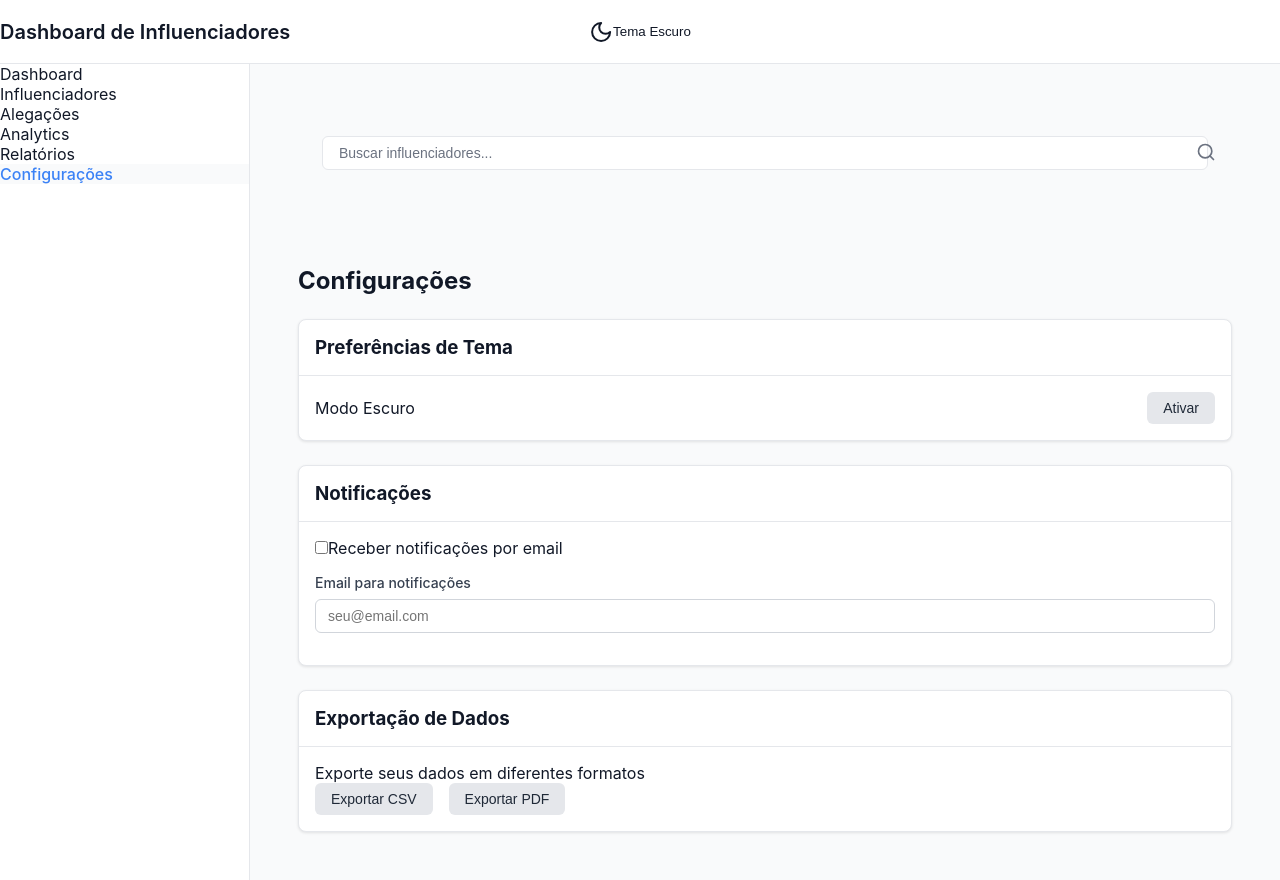
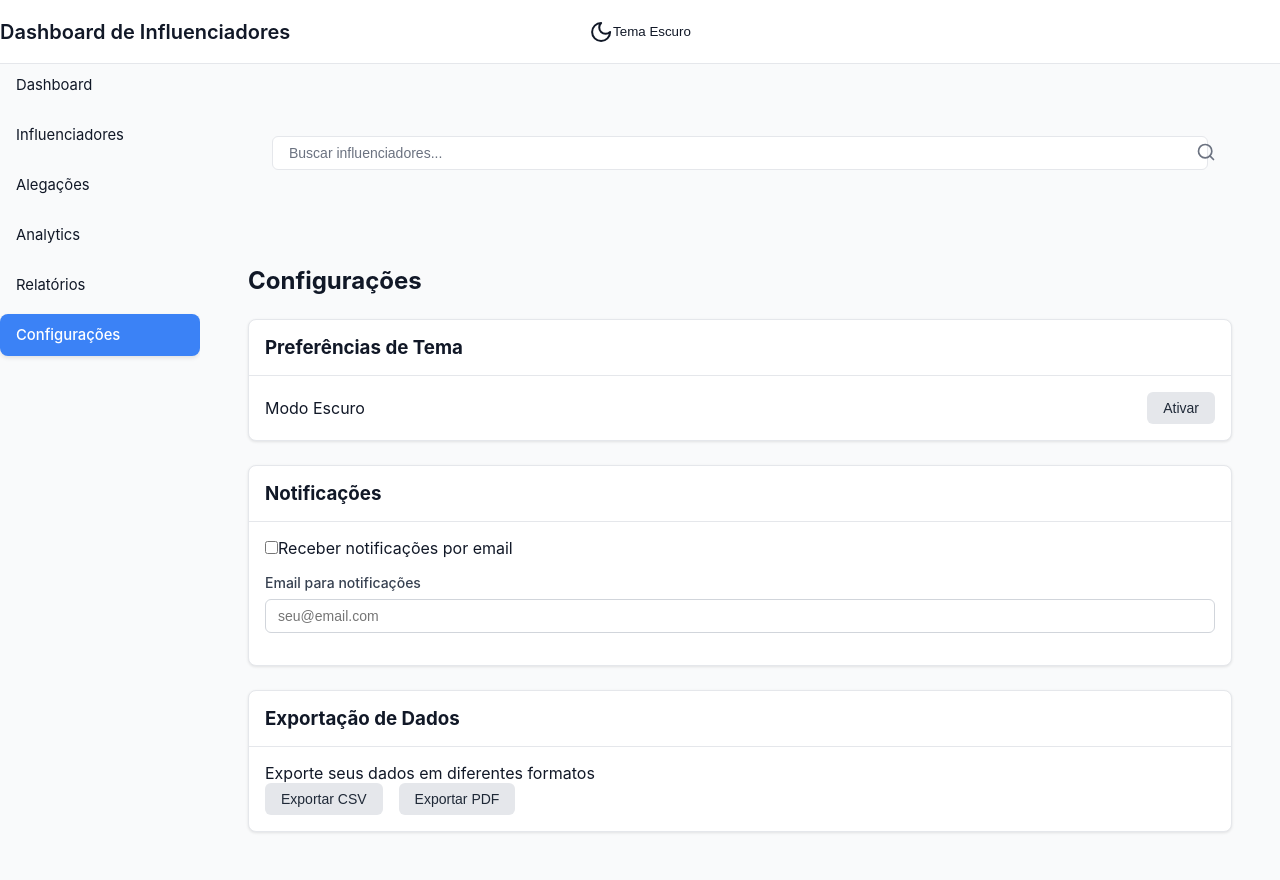
Before and after one commit to vinizanotti89/painel-administrativo-influenciadores, a React (Vite) app in the folder influencers-dashboard/client/: page /settings in a window 1280 px wide. Built offline with nearby package versions, Linux system fonts and the light colour scheme.

Commit message:
mudança sidebar

```diff
--- a/influencers-dashboard/client/src/styles/layout/Sidebar.css
+++ b/influencers-dashboard/client/src/styles/layout/Sidebar.css
@@ -1,41 +1,43 @@
 @import '@/styles/themes.css';
 
 .sidebar {
-  width: 250px;
+  width: 200px;
   min-height: calc(100vh - 64px);
-  background-color: var(--card-background);
-  border-right: 1px solid var(--border-color);
+  background-color: var(--background-secondary);
   transition: all 0.2s ease-in-out;
 }
 
 .sidebar-nav {
-  padding: var(--spacing-4);
+  padding: var(--spacing-3);
 }
 
 .menu-items {
   display: flex;
   flex-direction: column;
-  gap: var(--spacing-2);
+  gap: 0.5rem;
 }
 
 .menu-item {
   display: flex;
   align-items: center;
-  padding: var(--spacing-3) var(--spacing-4);
+  padding: 0.75rem 1rem;
   color: var(--text-primary);
   text-decoration: none;
-  border-radius: var(--border-radius);
+  border-radius: 8px;
   transition: all 0.2s ease-in-out;
+  font-size: 0.925rem;
 }
 
 .menu-item:hover {
   background-color: var(--hover-background);
+  transform: translateX(4px);
 }
 
 .menu-item.active {
-  background-color: var(--background-secondary);
-  color: var(--primary-color);
+  background-color: var(--primary-color);
+  color: #ffffff;
   font-weight: 500;
+  box-shadow: 0 2px 4px rgba(0, 0, 0, 0.1);
 }
 
 [data-theme="dark"] .sidebar {
@@ -43,14 +45,16 @@
 }
 
 [data-theme="dark"] .menu-item {
-  color: var(--text-primary);
+  color: var(--text-secondary);
 }
 
 [data-theme="dark"] .menu-item:hover {
   background-color: var(--hover-background);
+  color: var(--text-primary);
 }
 
 [data-theme="dark"] .menu-item.active {
-  background-color: var(--background-primary);
-  color: var(--primary-color);
+  background-color: var(--primary-color);
+  color: #ffffff;
+  box-shadow: 0 2px 4px rgba(0, 0, 0, 0.2);
 }
```
